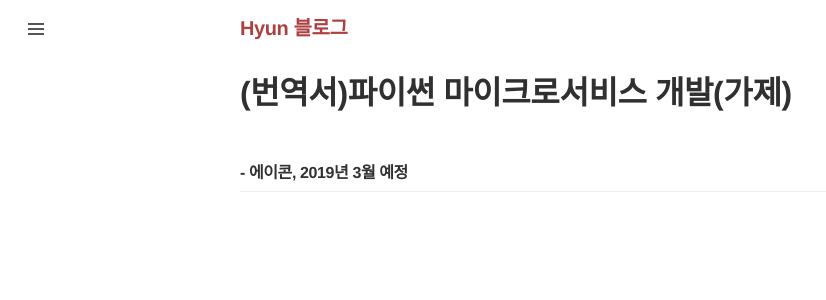
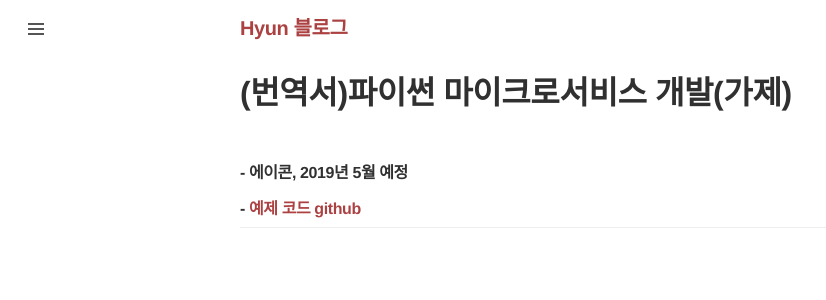
Before and after one commit to surinkim/surinkim.github.io, a Jekyll site: the page built from book_python_mcs_development.md, in a window 1280 px wide. Shown: the top 300 px of the page, without its empty margins (0-826 px from the left). Built offline with Jekyll 4.4.1, drawn with Linux system fonts in a browser that asks for light colours; comment, search, counter and statistics services are not loaded.

Commit message:
Update post

```diff
--- a/book_python_mcs_development.md
+++ b/book_python_mcs_development.md
@@ -4,4 +4,6 @@ title: (번역서)파이썬 마이크로서비스 개발(가제)
 comments: true
 ---
 
-#### - 에이콘, 2019년 3월 예정
+#### - 에이콘, 2019년 5월 예정
+
+#### - <a href="https://github.com/surinkim/python_msd_kor" target="_blank">예제 코드 github </a>
```
